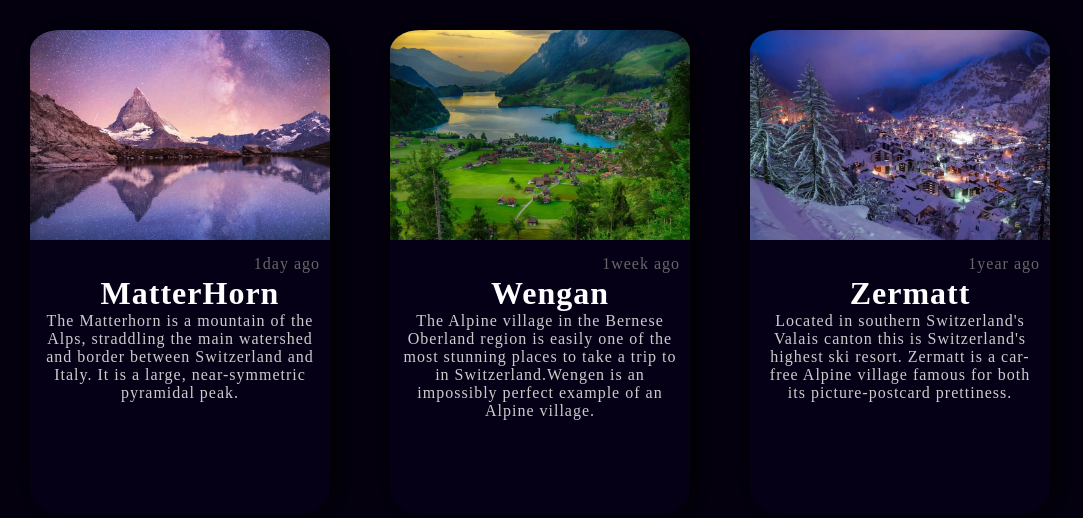
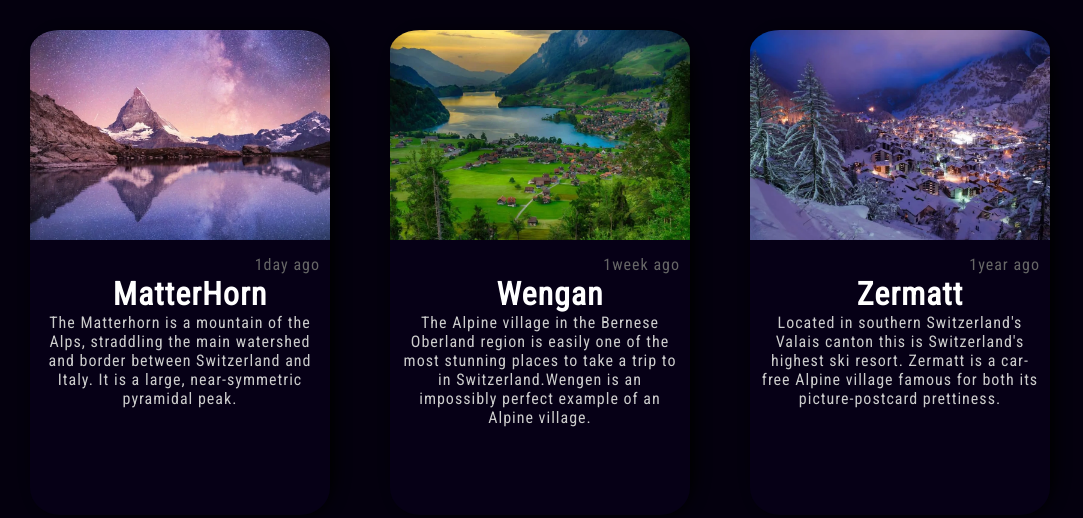
Before and after one commit to ncoderlk/3D-Card, a plain HTML site: page index.html in a window 1280 px wide. Shown: the whole page, without its empty margins (0-1083 px from the left). Drawn offline with Linux system fonts and the light colour scheme.

Commit message:
initialize repo

```diff
--- a/css/style.css
+++ b/css/style.css
@@ -1,3 +1,5 @@
+@import url('https://fonts.googleapis.com/css2?family=Roboto+Condensed&display=swap');
+
 * {
   margin: 0;
   box-sizing: border-box;
@@ -11,7 +13,7 @@ body,
   background: #04000e;
   text-align: center;
   letter-spacing: 1px;
-
+  font-family: 'Roboto Condensed', sans-serif;
 }
 
 @media (max-width:468px) {
```
